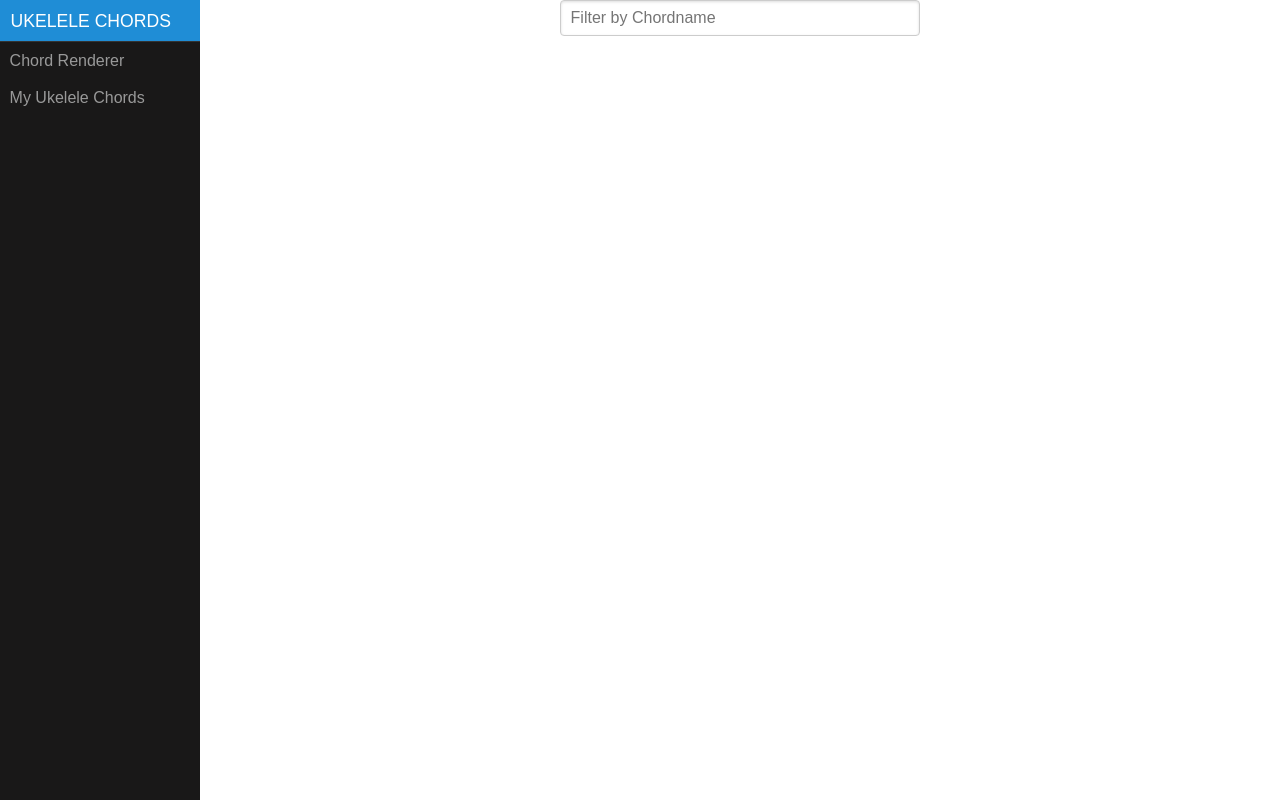
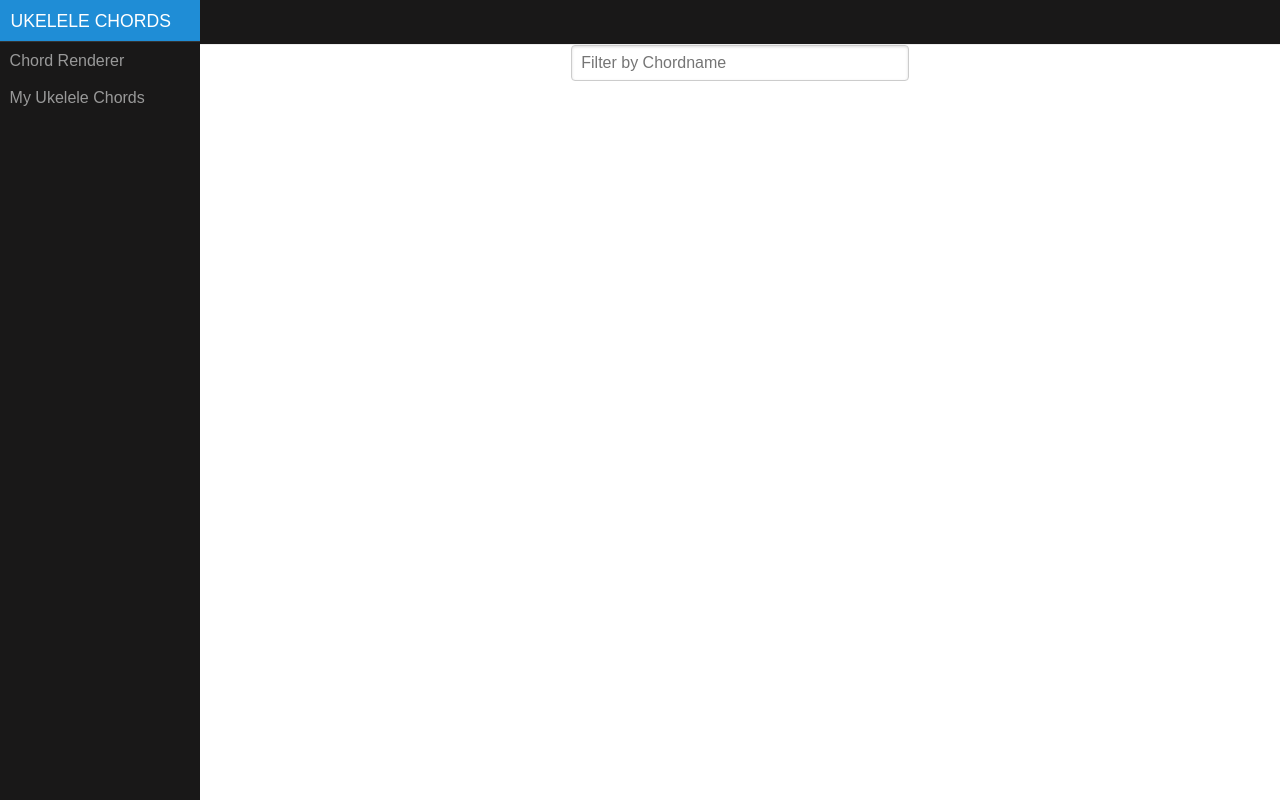
Before and after one commit to tinosteinort/my-ukulele-chords, a website built with webpack: page site/index.html in a window 1280 px wide. Built offline with nearby package versions, Linux system fonts and the light colour scheme.

Commit message:
add header bar

```diff
--- a/site/css/menu.css
+++ b/site/css/menu.css
@@ -51,14 +51,15 @@ The content `<div>` is where all your content goes.
     line-height: 1.6em;
 }
 */
-/*
+
 .header {
      margin: 0;
-     color: #333;
+     background-color: #191818;
      text-align: center;
-     padding: 2.5em 2em 0;
+     padding: 1.6em 2em 0;
      border-bottom: 1px solid #eee;
  }
+/*
     .header h1 {
         margin: 0.2em 0;
         font-size: 3em;
@@ -214,13 +215,13 @@ Hides the menu at `48em`, but modify this based on your app's needs.
 */
 @media (min-width: 48em) {
 
-    /*
+
     .header,
     .content {
         padding-left: 2em;
         padding-right: 2em;
     }
-    */
+
 
 
     #layout {
--- a/site/index.html
+++ b/site/index.html
@@ -26,7 +26,8 @@
         </div>
 
         <div id="main">
-            <div id="content">
+            <div class="header">&nbsp;</div>
+            <div class="content">
                 <form class="pure-form pure-g">
                     <input class="chord-filter pure-u-1 pure-u-sm-1-2 pure-u-md-1-3" type="text" placeholder="Filter by Chordname">
                 </form>
```
